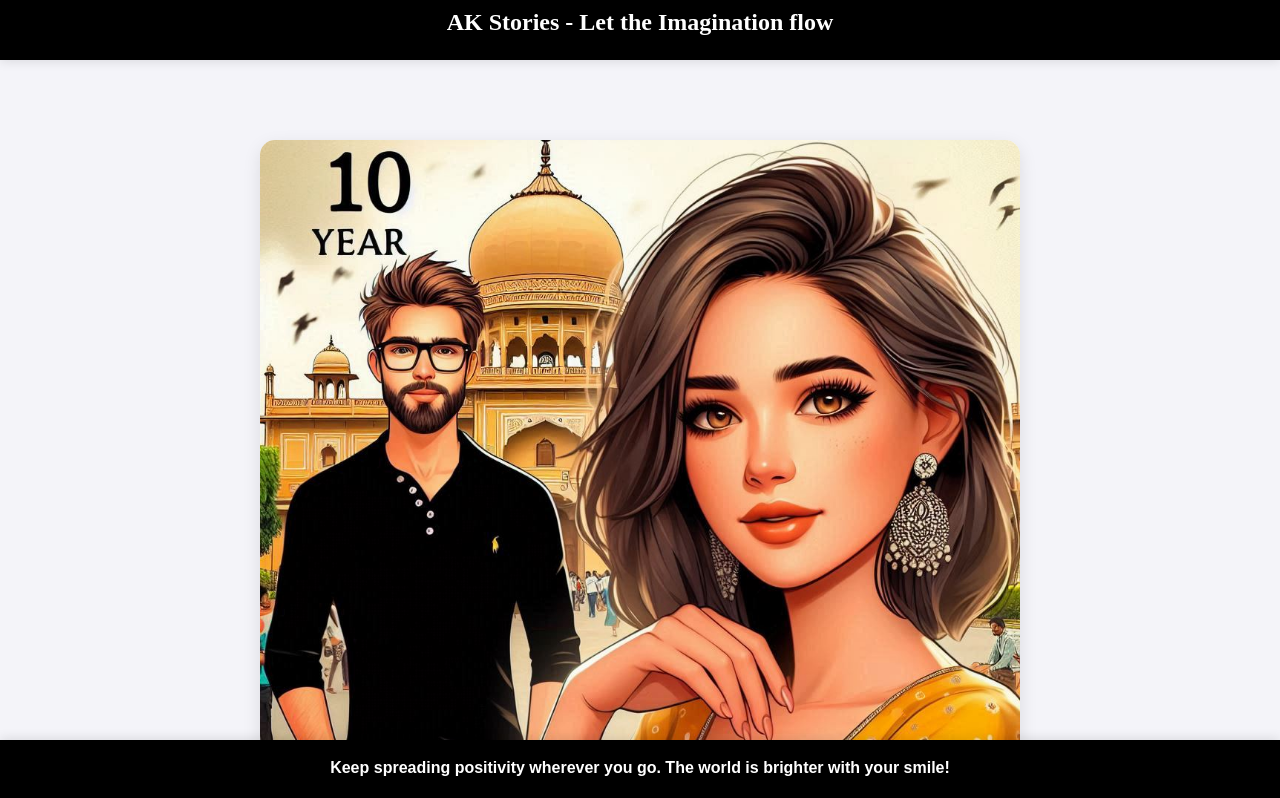
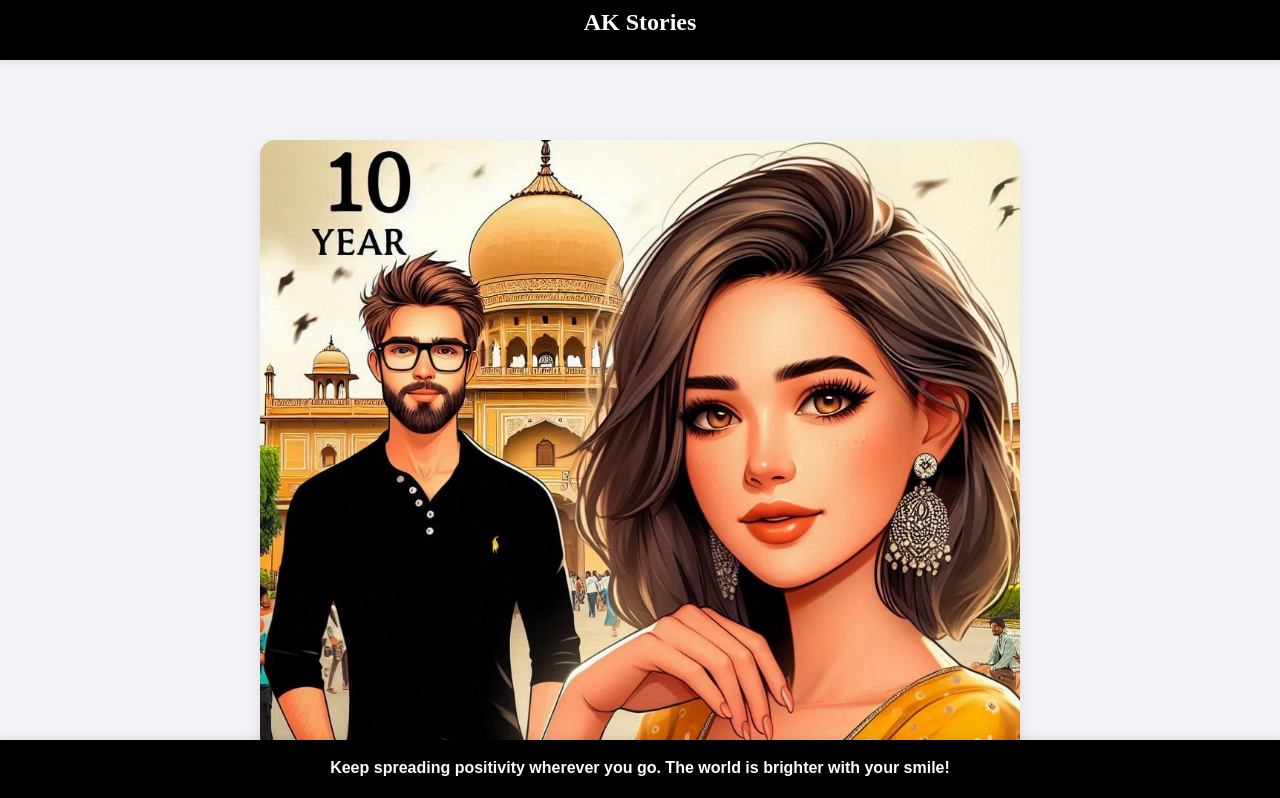
Before and after one commit to abhishekdelman/AKStories, a plain HTML site: page index.html in a window 1280 px wide. Shown: the top 798 px of the page. Drawn offline with Linux system fonts and the light colour scheme.

Commit message:
Update index.html

```diff
--- a/index.html
+++ b/index.html
@@ -173,7 +173,7 @@
 <body>
 
     <header>
-        <h1>AK Stories - Let the Imagination flow</h1>
+        <h1>AK Stories </h1>
     </header>
 
     <div class="container">
```
